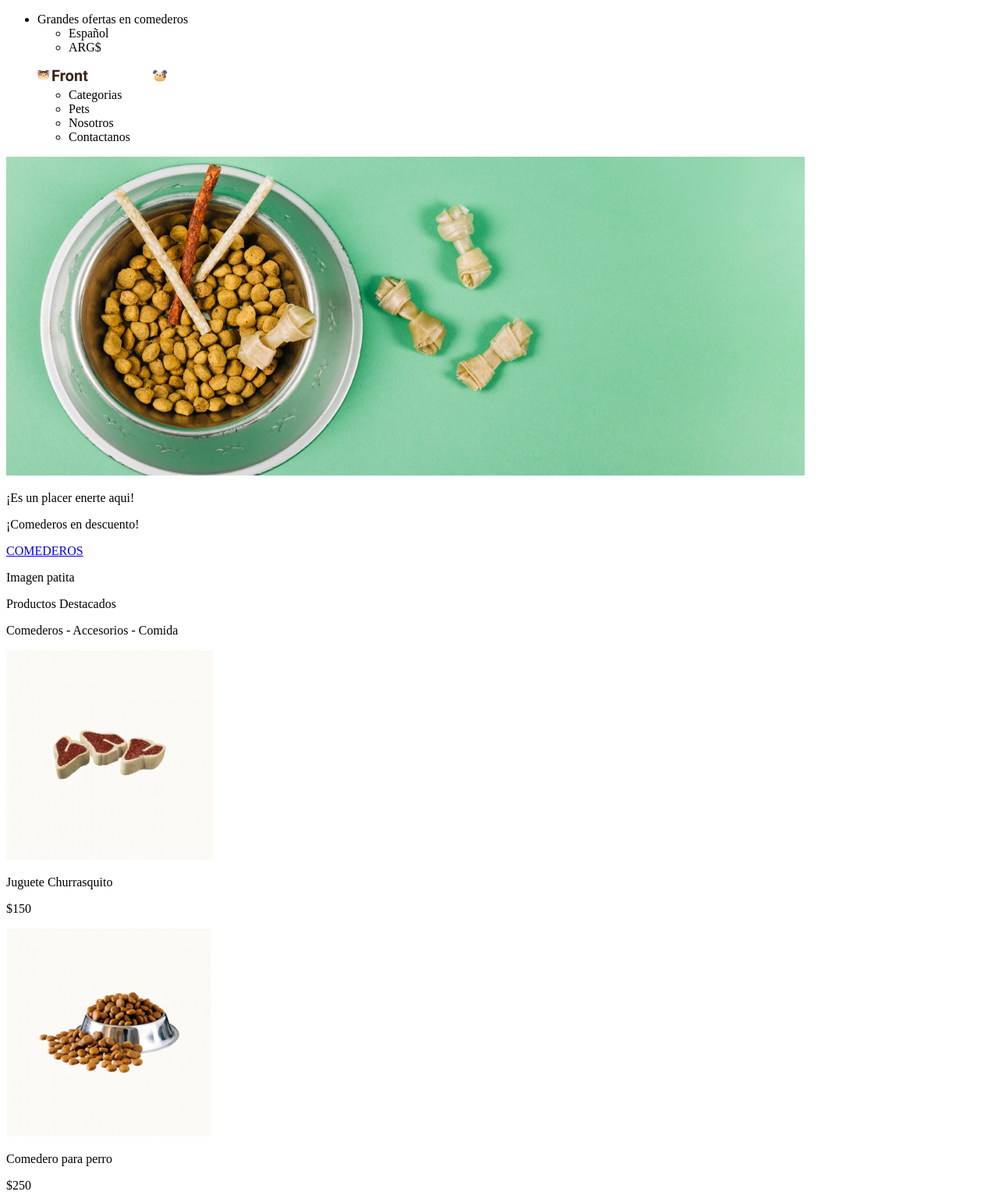
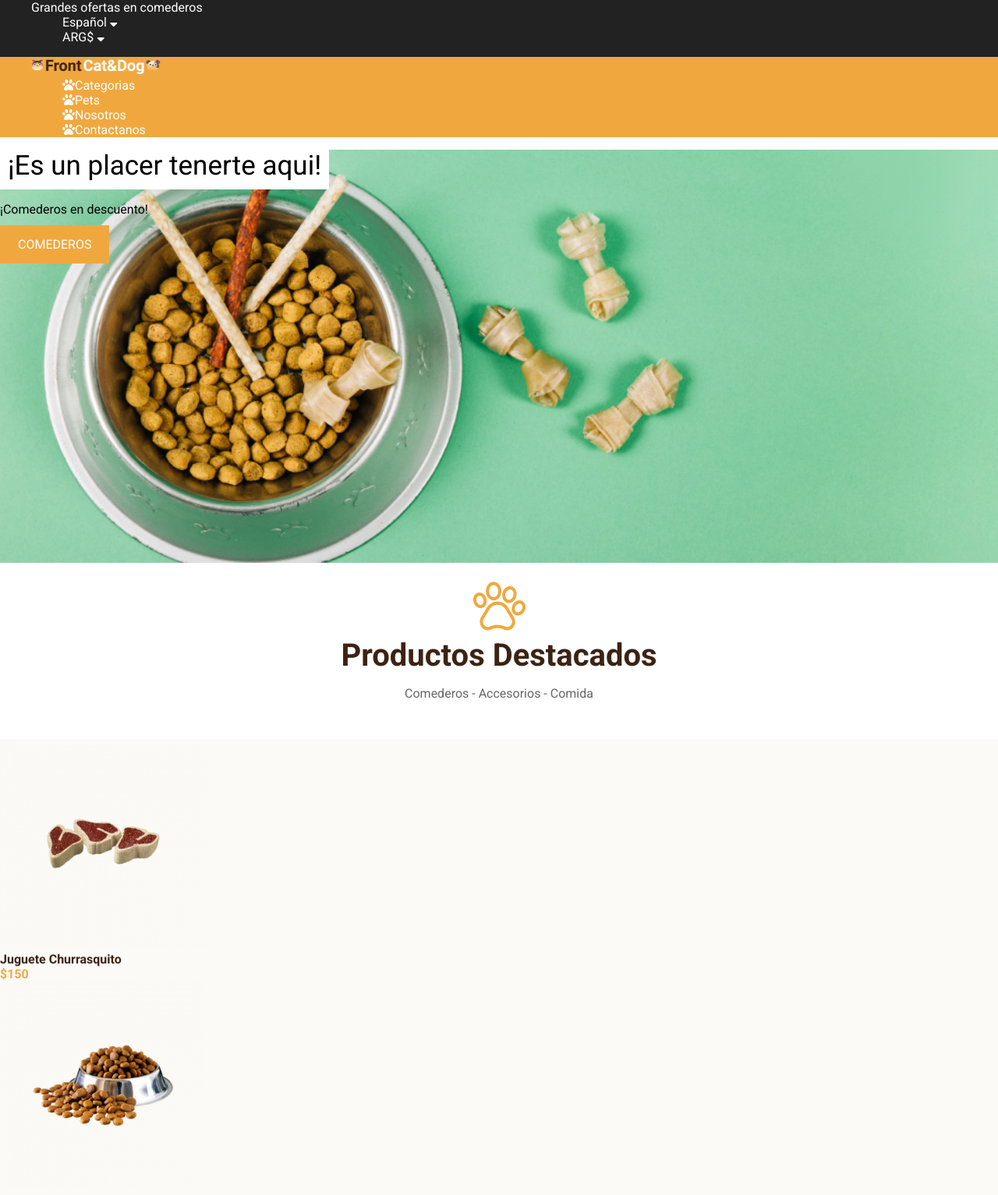
Before and after one commit to NicolasFlorez130/Petshop, a plain HTML site: page index.html in a window 1280 px wide. Shown: the top 1533 px of the page at 78% size. Drawn offline with Linux system fonts and the light colour scheme.

Commit message:
19/junio/21

```diff
--- /dev/null
+++ b/css/styles.css
@@ -0,0 +1,124 @@
+@import url('https://fonts.googleapis.com/css2?family=Roboto:wght@400;700&display=swap');
+
+body{
+    font-family: 'Roboto', sans-serif;
+    margin: 0px;
+}
+
+li{
+    list-style: none;
+}
+
+a{
+    text-decoration: none;
+}
+
+header{
+    background-color:#222222;
+    color: white;
+}
+
+.header-top{
+    margin: 0;
+}
+
+nav{
+    background-color: #F0A83E;
+    margin: 0px;
+}
+
+.logo{
+    width: 166.38px;
+}
+
+#banner{
+    background: #8FD3AD url('../img/bowl-and-pet-daities-on-green-background\ 1.png') no-repeat;
+    background-size:cover;
+    height: 530px;
+}
+
+.welcome{
+    background-color: white;
+    font-size: 35px;
+    padding: 10px;
+}
+
+#banner p{
+    padding-bottom: 10px;
+    padding-top: 10px;
+}
+
+.comedero-button{
+    color: white;
+    background-color: #F0A83E;
+    padding: 15px 23px;
+}
+
+.pawprint{
+    margin-left: 46.7%;
+    margin-right: 46.7%;
+}
+
+.title{
+    color: #3C2313;
+    font-size: 40px;
+}
+
+#products{
+    color: #666666;
+}
+
+.presentation{
+    margin-bottom: 49px;
+    margin-top: 20px;
+    text-align: center;
+}
+
+.card{
+    background-color: #FBFAF6;
+    margin: 0px;
+}
+
+.product-name{
+    color: #3C2313;
+}
+
+card b{
+    text-align: center;
+}
+
+card .price{
+    color: #F0A83E;
+}
+
+footer{
+    background: #3C2313;
+    color: white;
+}
+
+.footer-top{
+    background-color: #F0A83E;
+    padding: 1%;
+}
+
+.footer-middle{
+    font-size: 20px;
+    margin-bottom: 33px;
+    margin-top: 33px;
+}
+
+.footer-middle i{
+    font-size: 40px;
+}
+
+.mid{
+    margin-bottom: 63px;
+    margin-top: 63px;
+}
+
+.footer-bottom{
+    background-color: #222222;
+    color:white;
+    margin: 0px;
+    text-align: center;
+}
--- a/index.html
+++ b/index.html
@@ -6,61 +6,88 @@
     <meta http-equiv="X-UA-Compatible" content="IE=edge">
     <meta name="viewport" content="width=device-width, initial-scale=1.0">
     <title>Petshop</title>
+    <link rel="stylesheet" href="https://use.fontawesome.com/releases/v5.8.1/css/all.css"
+        integrity="sha384-50oBUHEmvpQ+1lW4y57PTFmhCaXp0ML5d60M1M7uH2+nqUivzIebhndOJK28anvf" crossorigin="anonymous">
+    <link rel="stylesheet" href="css/styles.css">
 </head>
 
 <body>
     <header>
         <top>
-            <ul>
+            <ul class="header-top">
                 <li>Grandes ofertas en comederos</li>
                 <ul>
-                    <li>Español</li>
-                    <li>ARG$</li>
+                    <li>Español <i class="fas fa-sort-down"></i></li>
+                    <li>ARG$ <i class="fas fa-sort-down"></i></li>
                 </ul>
             </ul>
         </top>
         <nav>
-            <ul type="none">
-                <li><img src="img/Logo.png" alt="heroe"></li>
+            <ul>
+                <li><img src="img/Logo.png" alt="heroe" class="logo"></li>
                 <ul>
-                    <li>Categorias</li>
-                    <li>Pets</li>
-                    <li>Nosotros</li>
-                    <li>Contactanos</li>
+                    <li><i class="fas fa-paw"></i>Categorias</li>
+                    <li><i class="fas fa-paw"></i>Pets</li>
+                    <li><i class="fas fa-paw"></i>Nosotros</li>
+                    <li><i class="fas fa-paw"></i>Contactanos</li>
                 </ul>
             </ul>
         </nav>
     </header>
     <main>
-        <section id="Banner">
-            <img src="img/bowl-and-pet-daities-on-green-background 1.png" alt="">
-            <p>¡Es un placer enerte aqui!</p>
+        <section id="banner">
+            <span class="welcome">¡Es un placer tenerte aqui!</span>
             <p>¡Comederos en descuento!</p>
-            <a href="#comedero">COMEDEROS</a>
+            <a href="#comedero" class="comedero-button">COMEDEROS</a>
         </section>
-        <section id="Productos">
-            <p>Imagen patita</p>
-            <p>Productos Destacados</p>
-            <p>Comederos - Accesorios - Comida</p>
+        <section id="products">
+            <div class="presentation">
+                <img src="img/pawprint 1.png" alt="paw image" class="pawprint">
+                <b class="title">Productos Destacados</b>
+                <p>Comederos - Accesorios - Comida</p>
+            </div>
             <card>
-                <img src="img/churrasquito.png" alt="churrasquito">
-                <p>Juguete Churrasquito</p>
-                <p>$150</p>
+                <div class="card">
+                    <img src="img/churrasquito.png" alt="churrasquito"><br>
+                    <b class="product-name">Juguete Churrasquito</b><br>
+                    <b class="price">$150</b>
+                </div>
             </card>
             <card>
-                <img src="img/comedero.png" alt="comedero" id="comedero">
-                <p>Comedero para perro</p>
-                <p>$250</p>
+                <div class="card">
+                    <img src="img/comedero.png" alt="comedero" id="comedero"><br>
+                    <b class="product-name">Comedero para perro</b><br>
+                    <b class="price">$250</b>
+                </div>
             </card>
             <card>
-                <img src="img/Huesito.png" alt="huesito">
-                <p>Juguete huesito</p>
-                <p>$650</p>
+                <div class="card">
+                    <img src="img/Huesito.png" alt="huesito"><br>
+                    <b class="product-name">Juguete huesito</b><br>
+                    <b class="price">$650</b>
+                </div>
             </card>
         </section>
     </main>
     <footer>
-        <p>Todos los derechos reservados Front End</p>
+        <section class="footer-top">
+            <i class="fas fa-paper-plane"></i>
+            <span>Suscribete para mas novedades</span>
+        </section>
+        <section class="footer-middle">
+            <i class="fas fa-map-marker-alt"></i>
+            <span>Localidad</span><br>
+            <div class="mid">
+                <i class="fas fa-phone"></i>
+                <span>Telefono</span><br>
+            </div>
+            <i class="fas fa-envelope"></i>
+            <span>Correo Electronico</span><br>
+            <img src="img/Logo(1).png" alt="heroe" class="logo">
+        </section>
+        <section>
+            <p class="footer-bottom">Todos los derechos reservados Front End</p>
+        </section>
     </footer>
 </body>
 
```
Also changed, not shown: img/Logo(1).png (added), img/pawprint 1.png (added).
